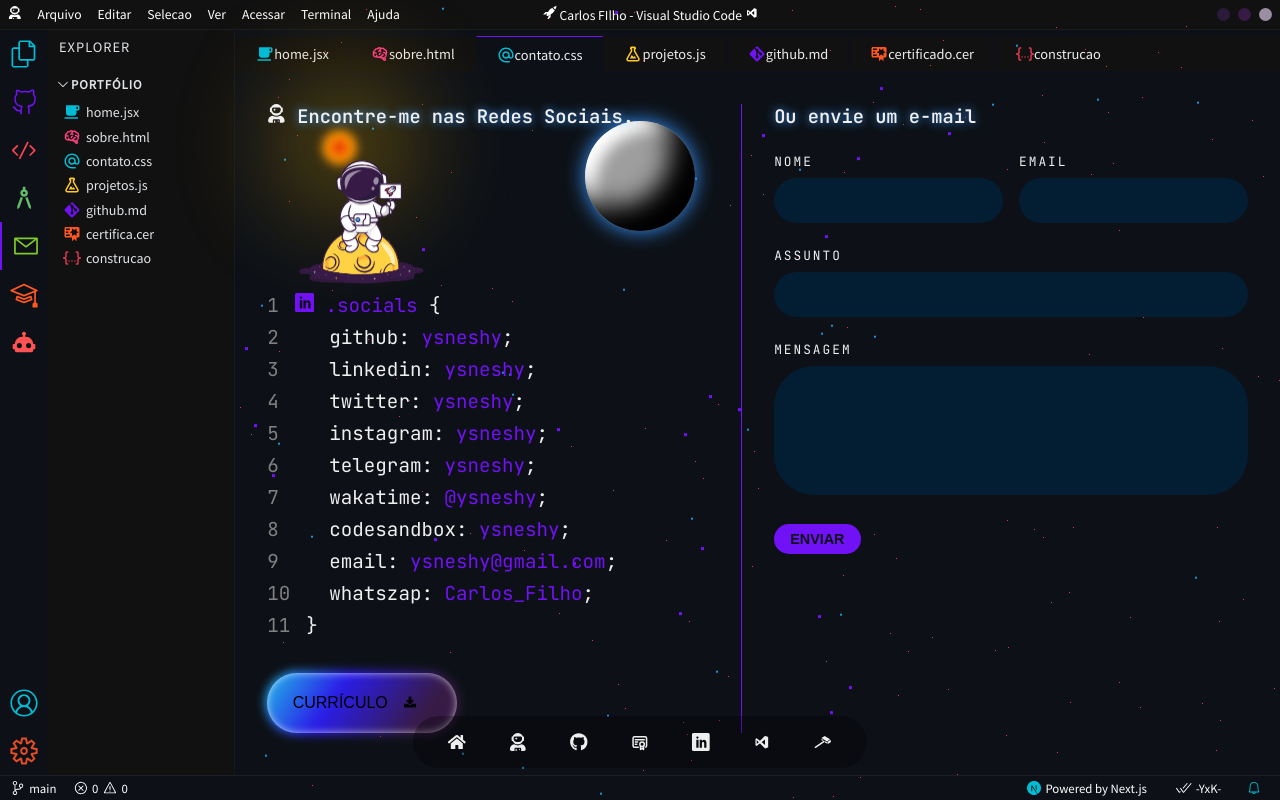
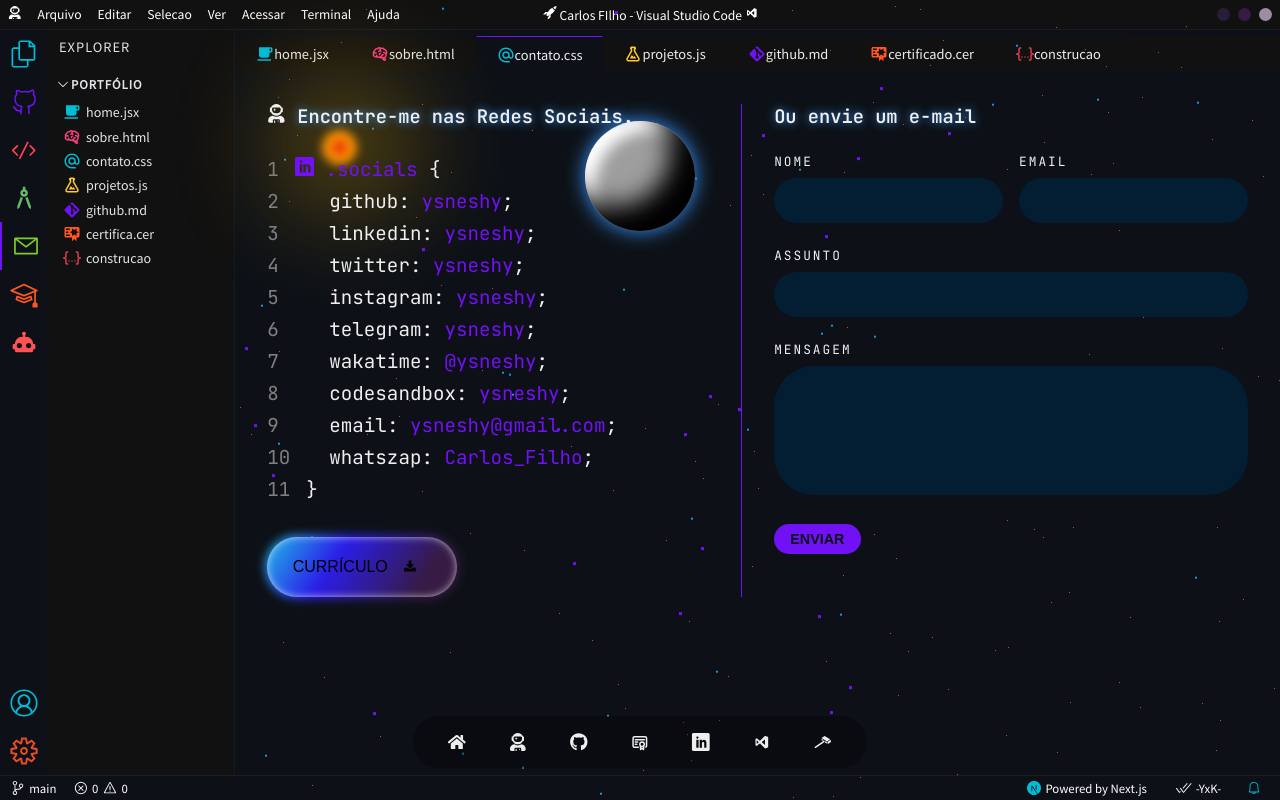
Before and after one commit to ysneshy/portfolio-carlos-filho, a Next.js app: page /contact in a window 1280 px wide. Shown: the top 800 px of the page. Built offline with nearby package versions, Linux system fonts and the light colour scheme; grey boxes are pictures that could not be loaded.

Commit message:
:zap:1002 upgrade

```diff
--- a/pages/contact.jsx
+++ b/pages/contact.jsx
@@ -14,9 +14,6 @@ const ContactPage = () => {
         <div>
           <h3 className={styles.heading}><FaUserAstronaut />&nbsp;Encontre-me nas Redes Sociais.</h3>
           <div className={styles.illustration}>
-          <Rotate Rotate delay={1000} count={3}>
-            <img src="astrocontact.svg" width="160px"  alt="software" />
-            </Rotate>
           </div>
           <ContactCode />
           <ButtonCV />
--- a/styles/ContactPage.module.css
+++ b/styles/ContactPage.module.css
@@ -43,7 +43,7 @@
   position:relative;
 }
 
-.illustration {
+/*.illustration {
   height: 17vh;
   display: flex;
   gap: 2rem;
@@ -69,7 +69,7 @@
 100% {
     transform: translateY(0)
   }
-}
+}  */
 
 .flex {
   display: flex;
```
